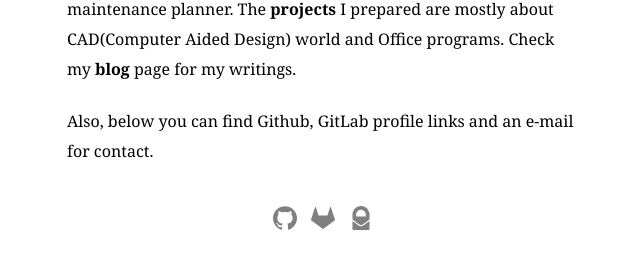
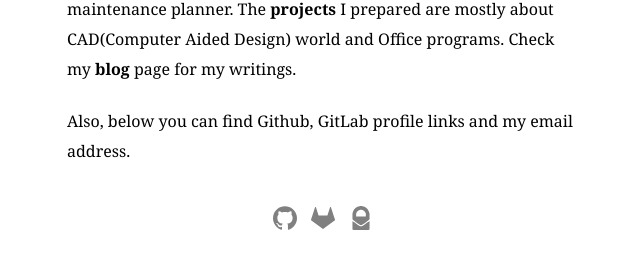
Before and after one commit to fatihmeh/fatihmeh.github.io, a Jekyll site: the page built from index.html, in a window 1280 px wide. Shown: the part 294-563 px from the top of the page, without its empty margins (317-957 px from the left). Built offline with Jekyll 4.4.1, drawn with Linux system fonts in a browser that asks for light colours.

Commit message:
Update index.html

```diff
--- a/index.html
+++ b/index.html
@@ -3,4 +3,4 @@
 title: fatih mehmet ozcan
 ---
 <h2 class="parag-header">Hi! My name is Fatih</h2>
-<p class="about">I am a certified Solidworks expert (CSWE). I worked as designer and drafter for a couple of companies and currently working as maintenance planner. The <a href="/blog">projects</a> I prepared are mostly about CAD(Computer Aided Design) world and Office programs. Check my <a href="/blog">blog</a> page for my writings.</p><br><p class="about-margin">Also, below you can find Github, GitLab profile links and an e-mail for contact.</p>
+<p class="about">I am a certified Solidworks expert (CSWE). I worked as designer and drafter for a couple of companies and currently working as maintenance planner. The <a href="/blog">projects</a> I prepared are mostly about CAD(Computer Aided Design) world and Office programs. Check my <a href="/blog">blog</a> page for my writings.</p><br><p class="about-margin">Also, below you can find Github, GitLab profile links and my email address.</p>
```
